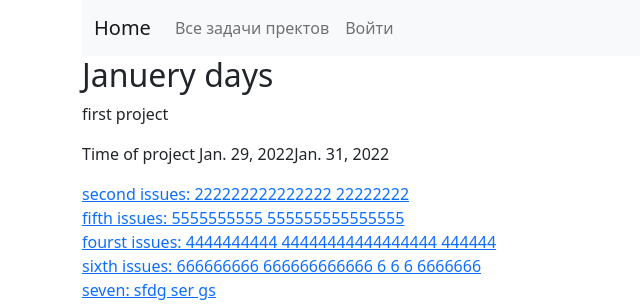
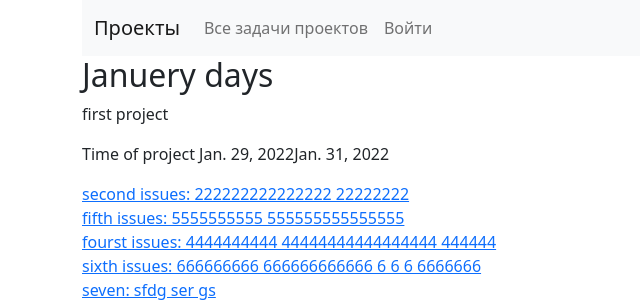
Before and after one commit to pythonDev161221/month_7_issue_tracker, a Django app: page /project/1 in a window 1280 px wide. Shown: the top 304 px of the page, without its empty margins (0-640 px from the left). Run offline with Django 4.2, Linux system fonts and the light colour scheme; data comes from the database, SQL or seed files in the repository.

Commit message:
change names in html to be to site more understandable

```diff
--- a/issue_tracker/webapp/templates/base.html
+++ b/issue_tracker/webapp/templates/base.html
@@ -19,7 +19,7 @@
 <header class="container">
     <nav class="navbar navbar-expand-lg navbar-light bg-light">
   <div class="container-fluid">
-    <a class="navbar-brand" href="{% url 'webapp:project_list_view' %}">Home</a>
+    <a class="navbar-brand" href="{% url 'webapp:project_list_view' %}">Проекты</a>
     <button class="navbar-toggler" type="button" data-bs-toggle="collapse" data-bs-target="#navbarSupportedContent" aria-controls="navbarSupportedContent" aria-expanded="false" aria-label="Toggle navigation">
       <span class="navbar-toggler-icon"></span>
     </button>
--- a/issue_tracker/webapp/templates/projects/list_view.html
+++ b/issue_tracker/webapp/templates/projects/list_view.html
@@ -2,7 +2,7 @@
 
 {% block nav %}
 <li class="nav-item">
-  <a class="nav-link" href="{% url 'webapp:issue_list_view' %}">Все задачи</a>
+  <a class="nav-link" href="{% url 'webapp:issue_list_view' %}">Все задачи проектов</a>
 </li>
 
 {% endblock %}
--- a/issue_tracker/webapp/templates/projects/project_detail_view.html
+++ b/issue_tracker/webapp/templates/projects/project_detail_view.html
@@ -2,7 +2,7 @@
 
 {% block nav %}
 <li class="nav-item">
-  <a class="nav-link" href="{% url 'webapp:issue_list_view'%}">Все задачи пректов</a>
+  <a class="nav-link" href="{% url 'webapp:issue_list_view'%}">Все задачи проектов</a>
 </li>
 {% if user.is_authenticated %}
 <li class="nav-item">
```
